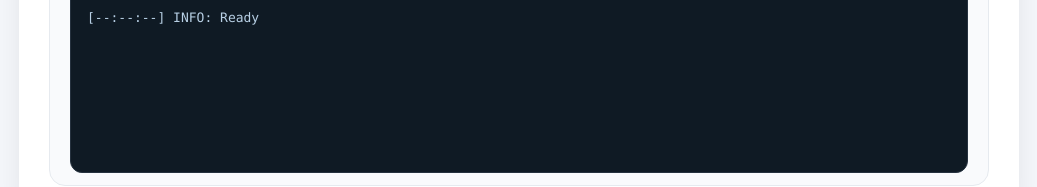
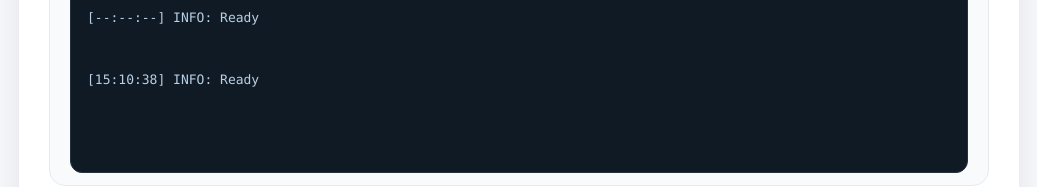
Before and after one commit to mmorgan824/Camera-Configuration, a plain HTML site: page index.html in a window 1280 px wide. Shown: the part 628-815 px from the top of the page, without its empty margins (121-1158 px from the left). Drawn offline with Linux system fonts and the light colour scheme.

Commit message:
Update index.html

```diff
--- a/index.html
+++ b/index.html
@@ -56,6 +56,6 @@
         </div>
     </div>
 
-    <script src="script.js"></script>
+    <script src="Axis.js"></script>
 </body>
 </html>
```
